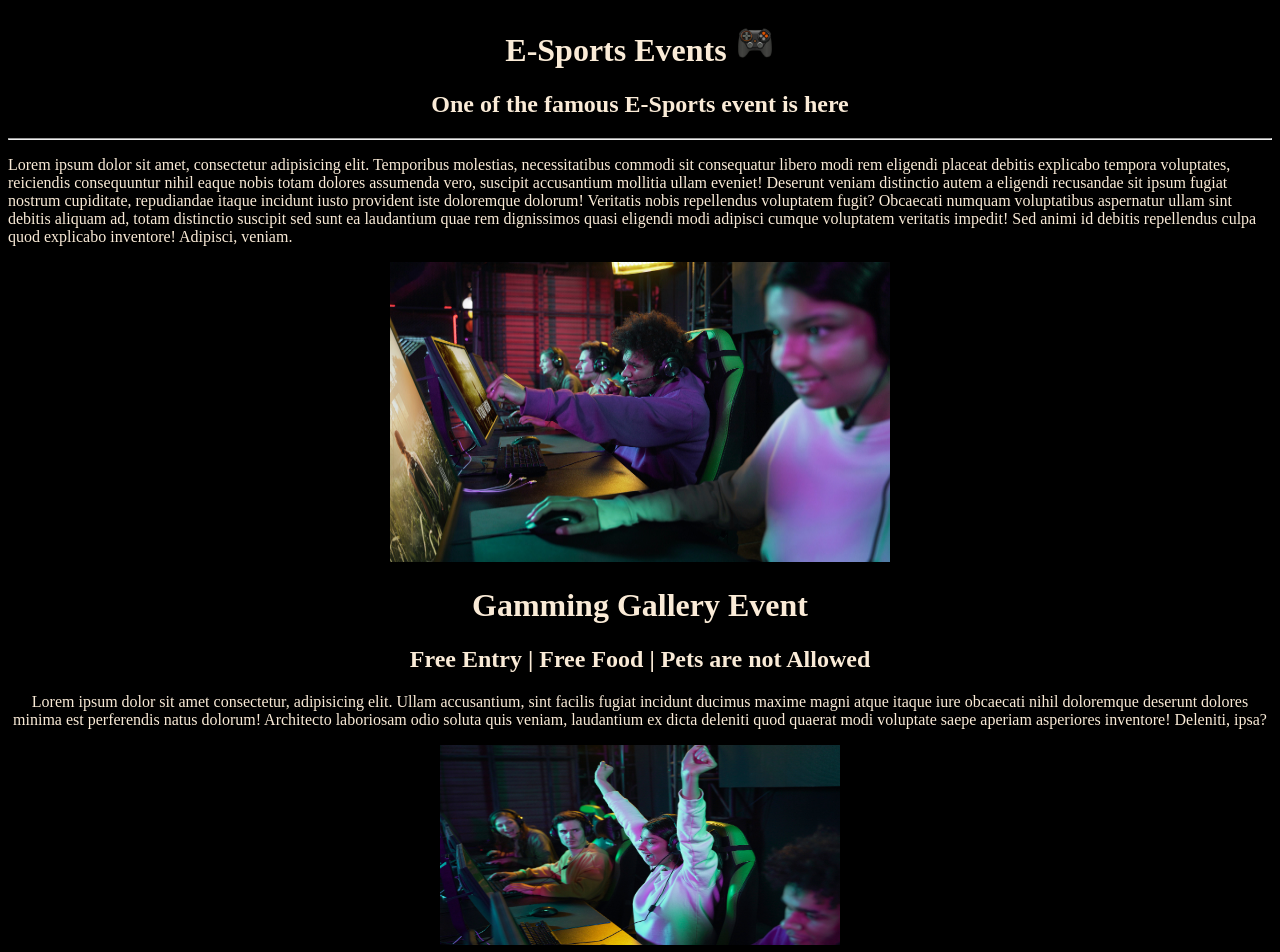
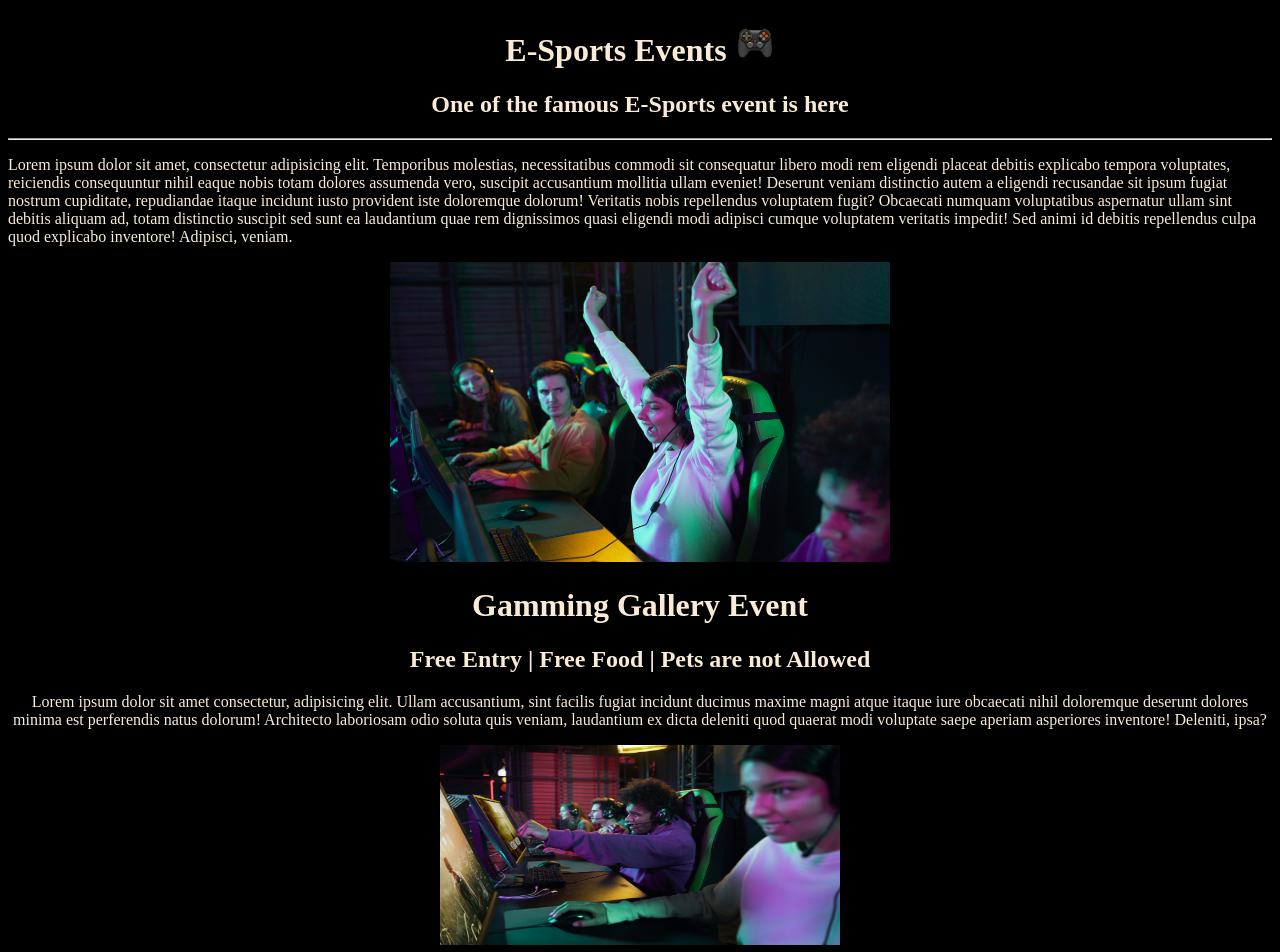
Before and after one commit to gvanand22/esports, a plain HTML site: page event.html in a window 1280 px wide. Shown: the top 952 px of the page. Drawn offline with Linux system fonts and the light colour scheme.

Commit message:
Update event.html

```diff
--- a/event.html
+++ b/event.html
@@ -14,11 +14,11 @@
     <hr>
     <p>Lorem ipsum dolor sit amet, consectetur adipisicing elit. Temporibus molestias, necessitatibus commodi sit consequatur libero modi rem eligendi placeat debitis explicabo tempora voluptates, reiciendis consequuntur nihil eaque nobis totam dolores assumenda vero, suscipit accusantium mollitia ullam eveniet! Deserunt veniam distinctio autem a eligendi recusandae sit ipsum fugiat nostrum cupiditate, repudiandae itaque incidunt iusto provident iste doloremque dolorum! Veritatis nobis repellendus voluptatem fugit? Obcaecati numquam voluptatibus aspernatur ullam sint debitis aliquam ad, totam distinctio suscipit sed sunt ea laudantium quae rem dignissimos quasi eligendi modi adipisci cumque voluptatem veritatis impedit! Sed animi id debitis repellendus culpa quod explicabo inventore! Adipisci, veniam.</p>
     <center>
-        <img src="./img/e-sports-2.jpg" alt="esport1-img" width="500px" height="300px">
+        <img src="./img/e-sports.jpg" alt="esport1-img" width="500px" height="300px">
         <h1>Gamming Gallery Event</h1>
         <h2>Free Entry | Free Food | Pets are not Allowed</h2>
         <p>Lorem ipsum dolor sit amet consectetur, adipisicing elit. Ullam accusantium, sint facilis fugiat incidunt ducimus maxime magni atque itaque iure obcaecati nihil doloremque deserunt dolores minima est perferendis natus dolorum! Architecto laboriosam odio soluta quis veniam, laudantium ex dicta deleniti quod quaerat modi voluptate saepe aperiam asperiores inventore! Deleniti, ipsa?</p>
-        <img src="./img/e-sports.jpg" alt="esport2-img" width="400px" height="200px">
+        <img src="./img/e-sports-2.jpg" alt="esport2-img" width="400px" height="200px">
         <h2><a href="https://www.amazon.in/">Click here to buy our Merch</a></h2>
         <h2>Great Quality | Gamming-Merch | Limited Stocks Only</h2>
         <p>Lorem ipsum dolor sit amet consectetur adipisicing elit. Neque tenetur cumque dignissimos corporis iusto amet, excepturi, vitae et hic distinctio aperiam possimus quae similique quidem maxime saepe temporibus blanditiis doloremque, eos facere ut. Inventore dolor facere maiores magni quae eum commodi doloremque voluptatem ea alias. Dolorum quos cupiditate ab nostrum.</p>
```
